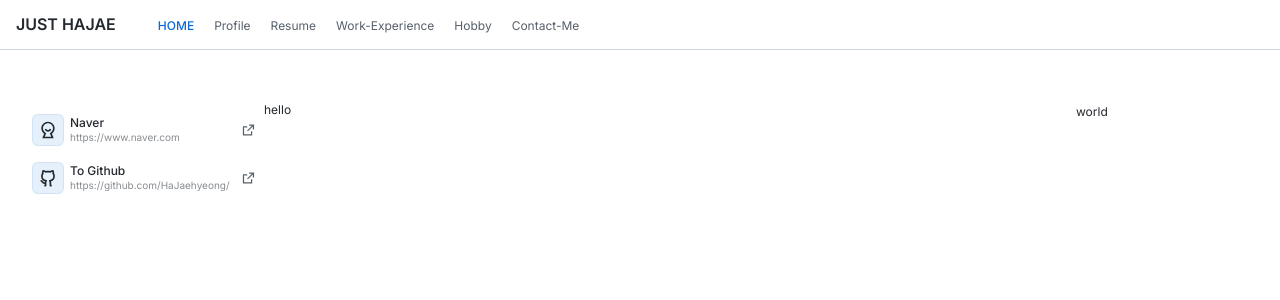
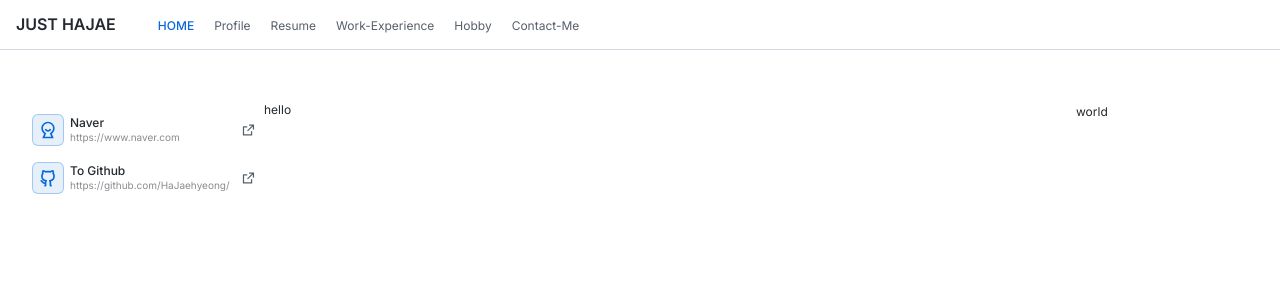
Before and after one commit to HaJaehyeong/just-hajae, a Next.js app: page / in a window 1280 px wide. Shown: the top 300 px of the page. Built offline with nearby package versions, Linux system fonts and the light colour scheme.

Commit message:
modify style: link card icon color

```diff
--- a/components/link-card/link-card.module.scss
+++ b/components/link-card/link-card.module.scss
@@ -23,8 +23,8 @@
     width: 32px;
     height: 32px;
 
-    background-color: var(--primary-alpha-30);
-    border: 1px solid var(--primary-alpha-70);
+    background-color: var(--primary-alpha-10);
+    border: 1px solid var(--primary-alpha-30);
     border-radius: 6px;
   }
 
--- a/components/link-card/link-card.tsx
+++ b/components/link-card/link-card.tsx
@@ -24,7 +24,7 @@ export default function LinkCard({
     >
       <div className={styles['card']}>
         <div className={styles['card__icon']}>
-          <Icon size={20} />
+          <Icon size={20} color="var(--primary)" />
         </div>
         <div className={styles['card__body']}>
           <span className={styles['card__body__title']}>{title}</span>
--- a/styles/_colors.scss
+++ b/styles/_colors.scss
@@ -12,9 +12,9 @@
   --primary: #0969da;
   --primary-rgb: rgb(9, 105, 218);
   --primary-alpha-10: rgb(9, 105, 218, 0.1);
-  --primary-alpha-30: rgb(9, 105, 218, 0.1);
-  --primary-alpha-50: rgb(9, 105, 218, 0.1);
-  --primary-alpha-70: rgb(9, 105, 218, 0.1);
+  --primary-alpha-30: rgb(9, 105, 218, 0.3);
+  --primary-alpha-50: rgb(9, 105, 218, 0.5);
+  --primary-alpha-70: rgb(9, 105, 218, 0.7);
 
   --border: #d0d7de;
   --disabled: #f0f2f4;
```
